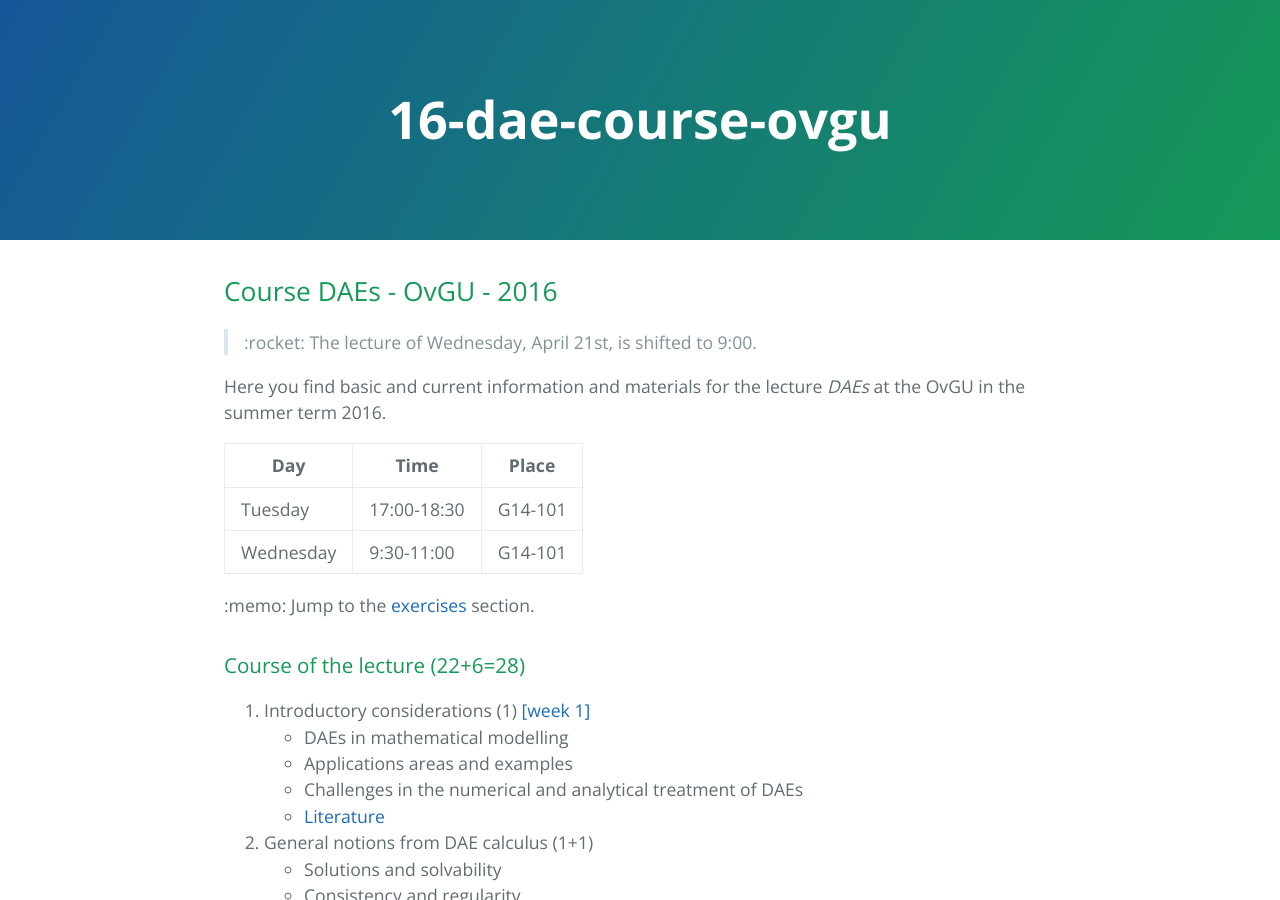
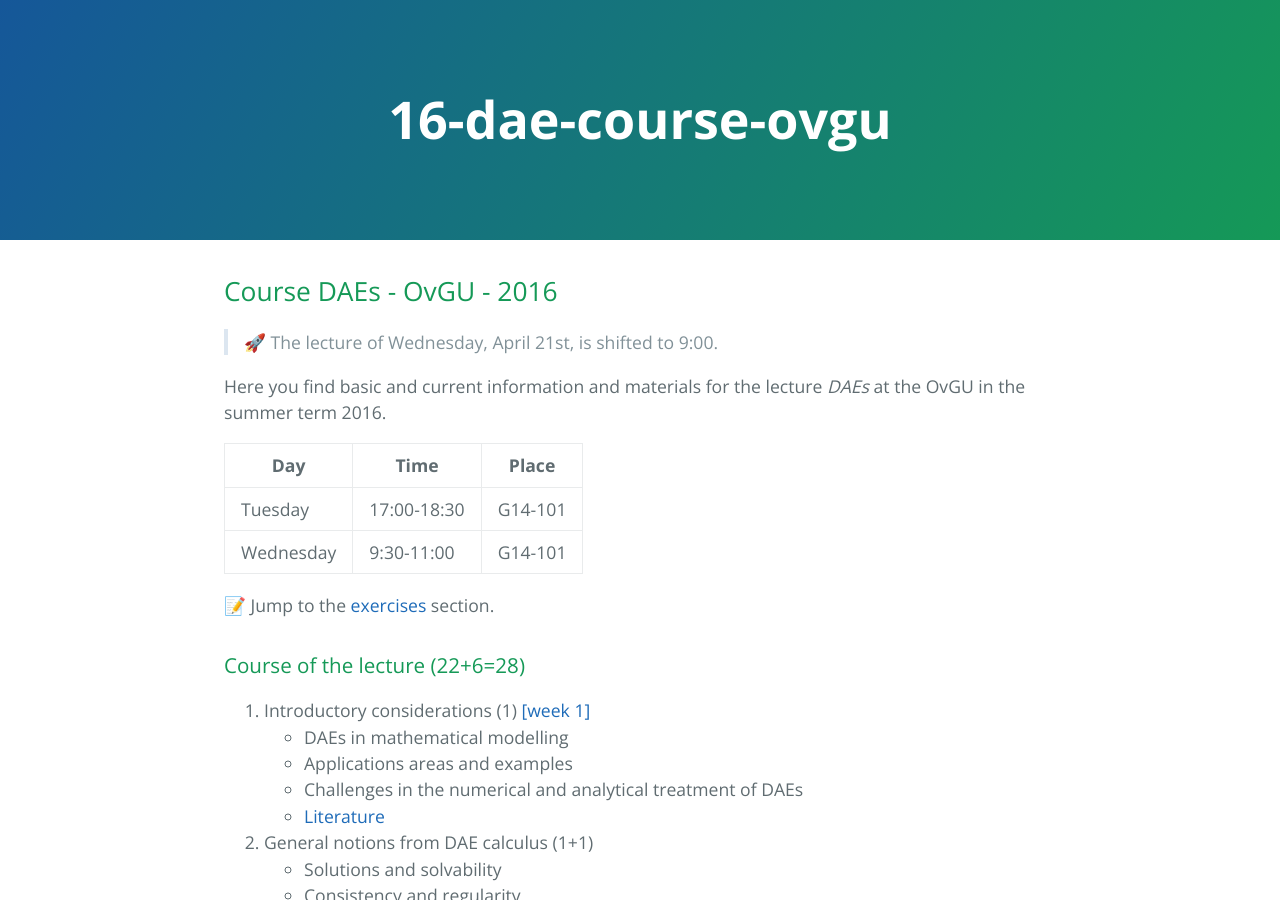
Before and after one commit to highlando/16-dae-course-ovgu, a Jekyll site: the page built from index.md, in a window 1280 px wide and 900 px high. Built offline with Jekyll 4.4.1, drawn with Linux system fonts in a browser that asks for light colours; emoji names are drawn with the system emoji font; some of the changed lines change nothing that is shown.

Commit message:
yaml conf upd

```diff
--- a/_config.yml
+++ b/_config.yml
@@ -1,3 +1,5 @@
 markdown: kramdown
 kramdown:
    auto_ids: true
+gems:
+  - jemoji
```
